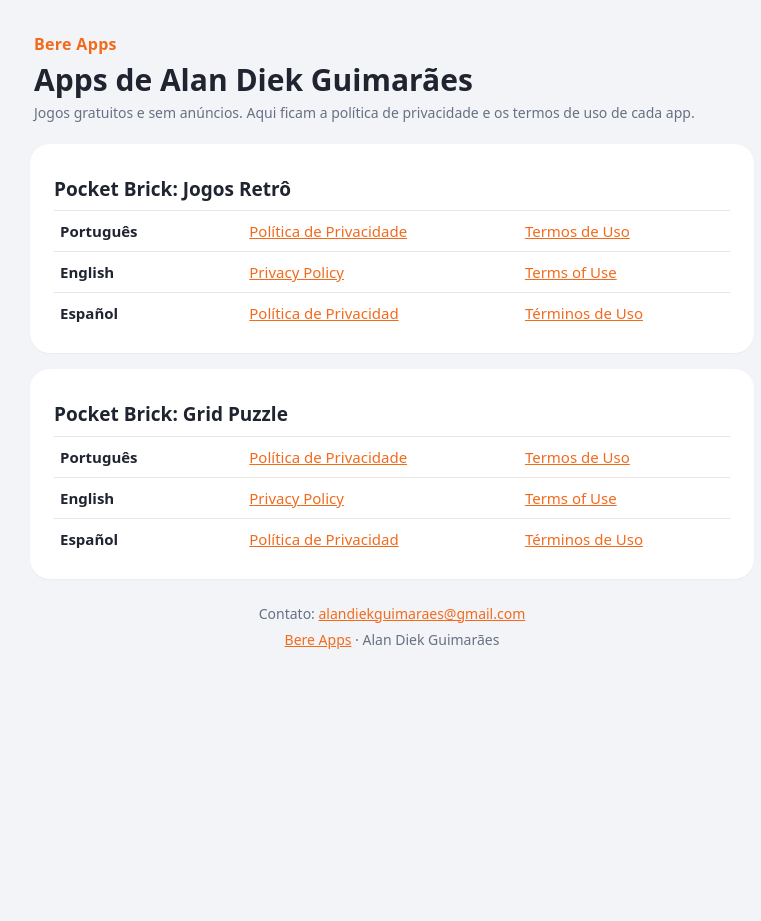
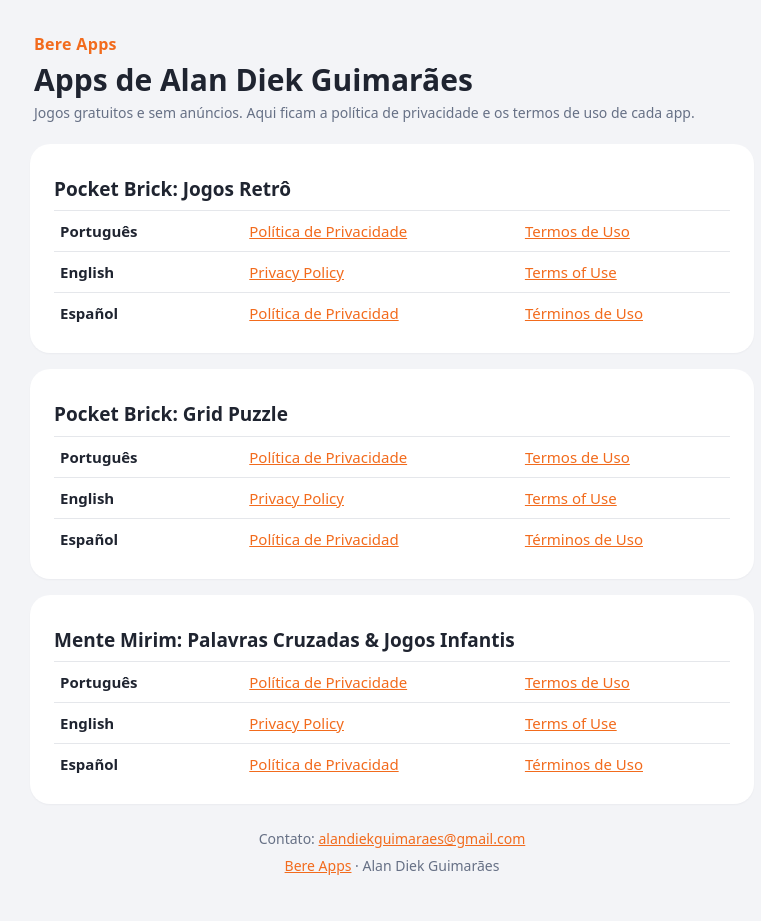
Before and after one commit to AlanDiekGuimaraes/bere-apps, a Jekyll site: the page built from index.html, in a window 1280 px wide. Shown: the whole page, without its empty margins (248-1009 px from the left). Built offline with Jekyll 4.4.1, drawn with Linux system fonts in a browser that asks for light colours; before the commit the page ends 900 px from its top, so only the background shows below that.

Commit message:
Mente Mirim: paginas de privacidade/termos e dados do app.
Inclui entrada em apps.yml (doacoes, lembretes, album) com data 2026-10-18.

Co-authored-by: Cursor <cursoragent@cursor.com>

```diff
--- a/_data/apps.yml
+++ b/_data/apps.yml
@@ -51,3 +51,26 @@ grid-puzzle:
     pt: "O jogo, os desenhos e os sons do Pocket Brick: Grid Puzzle são originais."
     en: "Pocket Brick: Grid Puzzle's game, drawings and sounds are original."
     es: "El juego, los dibujos y los sonidos de Pocket Brick: Grid Puzzle son originales."
+
+mente-mirim:
+  name: Mente Mirim
+  store_name: "Mente Mirim: Palavras Cruzadas & Jogos Infantis"
+  package: com.bere.mentemirim
+  updated: 2026-10-18
+  cloud_save: false
+  donations: true
+  donor_seals: true
+  reminders:
+    count: 3
+    days:
+      pt: depois de 2, 4 e 7 dias sem jogar
+      en: after 2, 4 and 7 days without playing
+      es: tras 2, 4 y 7 días sin jugar
+  stored:
+    pt: o progresso das fases (estrelas), as moedas e os diamantes (sem valor em dinheiro e sem venda), o álbum de selos, o dia da última jogada, os lembretes locais (se ligados), o idioma, o som e o total doado
+    en: level progress (stars), coins and diamonds (no money value and never sold), the stamp album, the day of the last play, local reminders (if enabled), language, sound and the donated total
+    es: el progreso de las fases (estrellas), las monedas y los diamantes (sin valor en dinero y sin venta), el álbum de sellos, el día de la última partida, los recordatorios locales (si están activos), el idioma, el sonido y el total donado
+  content:
+    pt: Os jogos, desenhos e sons do Mente Mirim são originais. Feito para famílias, a partir de 4 anos.
+    en: Mente Mirim's games, drawings and sounds are original. Made for families, from age 4.
+    es: Los juegos, dibujos y sonidos de Mente Mirim son originales. Hecho para familias, a partir de 4 años.
--- /dev/null
+++ b/mente-mirim/en/privacy/index.html
@@ -0,0 +1,6 @@
+---
+layout: doc
+app: mente-mirim
+doc: privacy
+lang: en
+---
--- /dev/null
+++ b/mente-mirim/en/terms/index.html
@@ -0,0 +1,6 @@
+---
+layout: doc
+app: mente-mirim
+doc: terms
+lang: en
+---
--- /dev/null
+++ b/mente-mirim/es/privacidad/index.html
@@ -0,0 +1,6 @@
+---
+layout: doc
+app: mente-mirim
+doc: privacy
+lang: es
+---
--- /dev/null
+++ b/mente-mirim/es/terminos/index.html
@@ -0,0 +1,6 @@
+---
+layout: doc
+app: mente-mirim
+doc: terms
+lang: es
+---
--- /dev/null
+++ b/mente-mirim/privacidade/index.html
@@ -0,0 +1,6 @@
+---
+layout: doc
+app: mente-mirim
+doc: privacy
+lang: pt
+---
--- /dev/null
+++ b/mente-mirim/termos/index.html
@@ -0,0 +1,6 @@
+---
+layout: doc
+app: mente-mirim
+doc: terms
+lang: pt
+---
```
